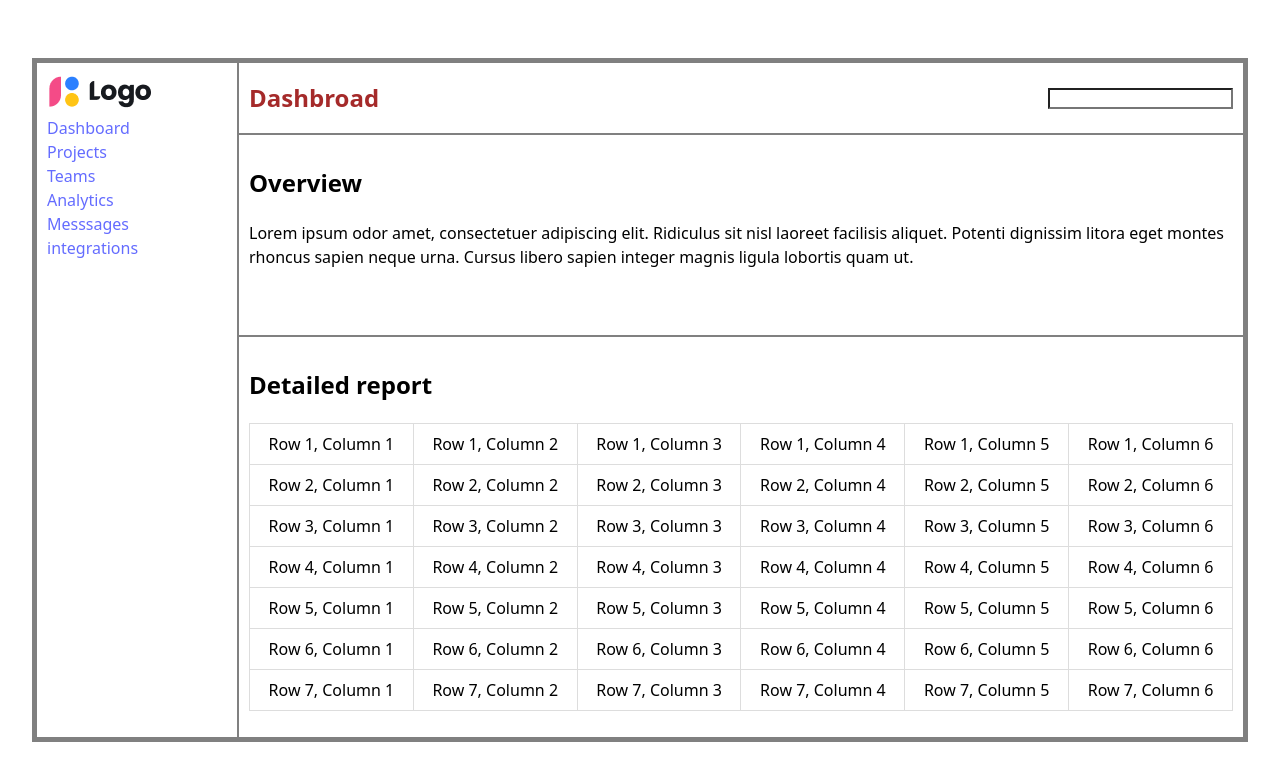
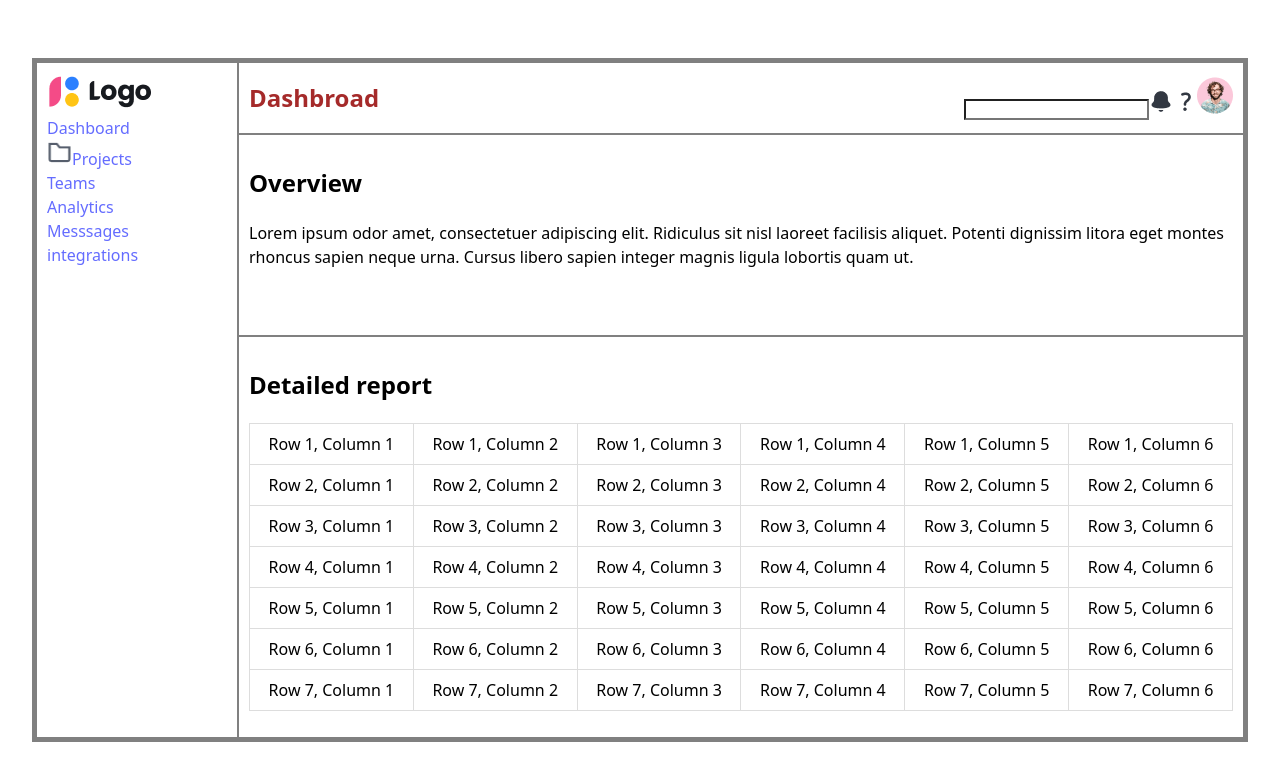
Before and after one commit to NguyenXuanThi/REACTJS, a React (Vite) app in the folder bai-tap-tuan7/: page / in a window 1280 px wide. Shown: the top 780 px of the page. Built offline with nearby package versions, Linux system fonts and the light colour scheme.

Commit message:
first commit

```diff
--- a/bai-tap-tuan7/src/App.jsx
+++ b/bai-tap-tuan7/src/App.jsx
@@ -3,6 +3,7 @@ import reactLogo from './assets/react.svg'
 import viteLogo from '/vite.svg'
 import './App.css'
 import image from '/src/img/Image 1858.png';
+import folder from '/src/img/Folder.png';
 function App() {
   const [count, setCount] = useState(0)
 
@@ -11,13 +12,20 @@ function App() {
 <div class="container">
   <div class="header">
     <h2>Dashbroad</h2>
+    <div class = "search">
     <input className='input' type="text" />
+    <img src="/src/img/Bell 1.png" alt="" />
+    <img src="/src/img/Question 1.png" alt="" />
+    <img src="/src/img/Avatar 313.png" alt="" />
+    </div>
     </div>
   <div class="menu">
     <img src={image} alt="" />
     <br/>
+
     <a href="#">Dashboard</a>
     <br/>
+    <img src={folder} alt="" width= "25" height="25"/>
     <a href="#">Projects</a>
     <br/>
     <a href="#">Teams</a>
```
